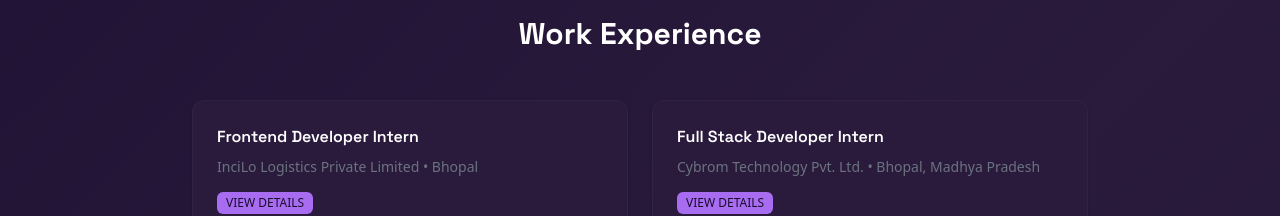
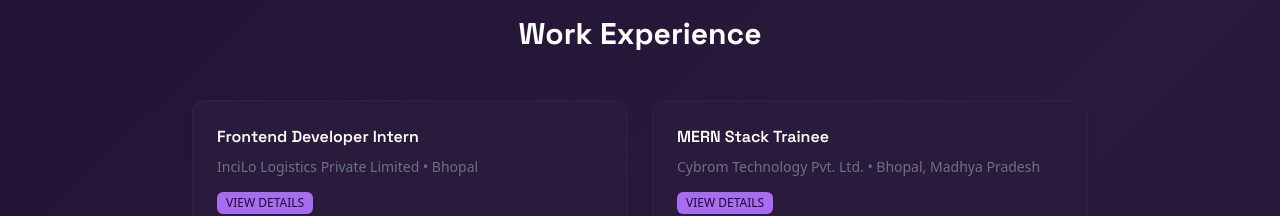
Before and after one commit to ADITYABANKEY07/adityabankeyportfolio, a Next.js app: page / in a window 1280 px wide. Shown: the part 1160-1376 px from the top of the page. Built offline with nearby package versions, Linux system fonts and the light colour scheme.

Commit message:
Updated resume and changing subheading of experience

```diff
--- a/src/app/components/Experience.tsx
+++ b/src/app/components/Experience.tsx
@@ -34,7 +34,7 @@ function Experience() {
       ],
     },
     {
-      title: "Full Stack Developer Intern",
+      title: "MERN Stack Trainee",
       company: "Cybrom Technology Pvt. Ltd. • Bhopal, Madhya Pradesh",
       duration: "08/2025 - 04/2026",
       description: [
```
Also changed, not shown: 1 other file (tests, documents, lock files or other folders).
